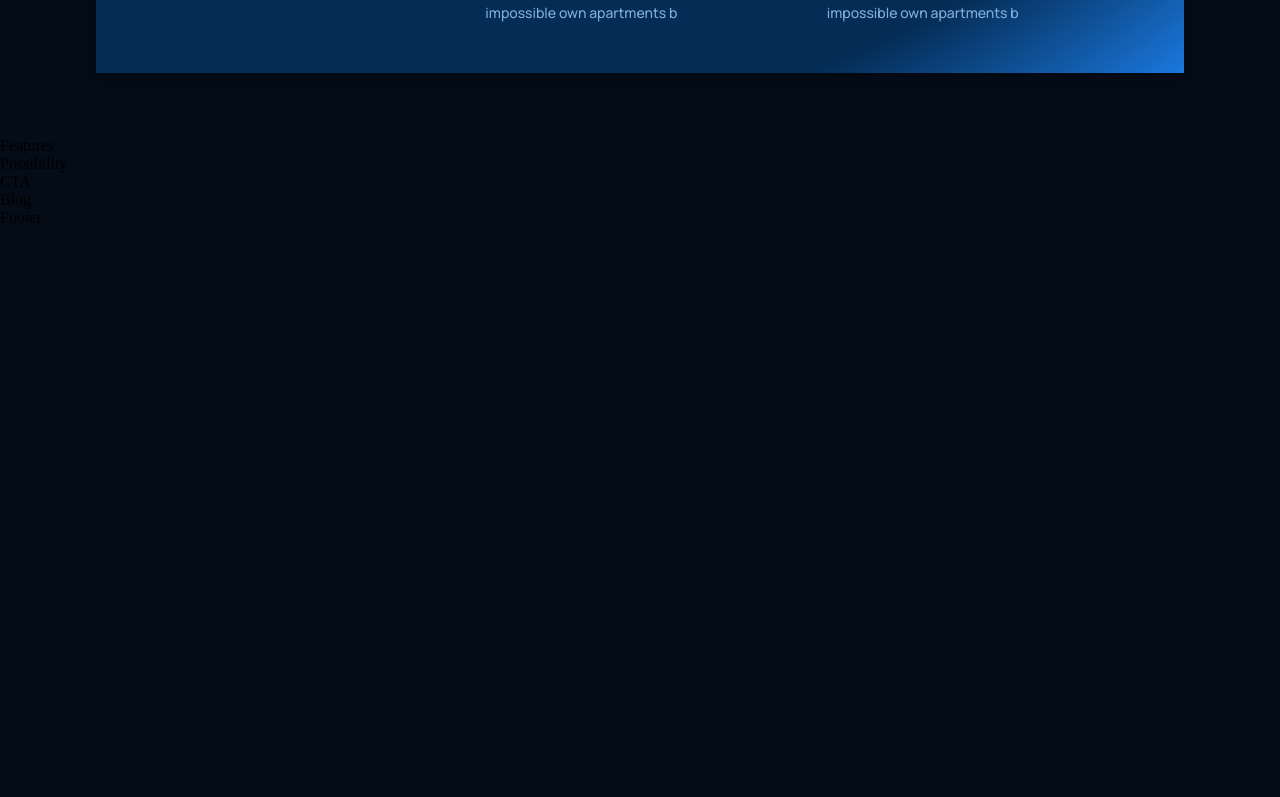
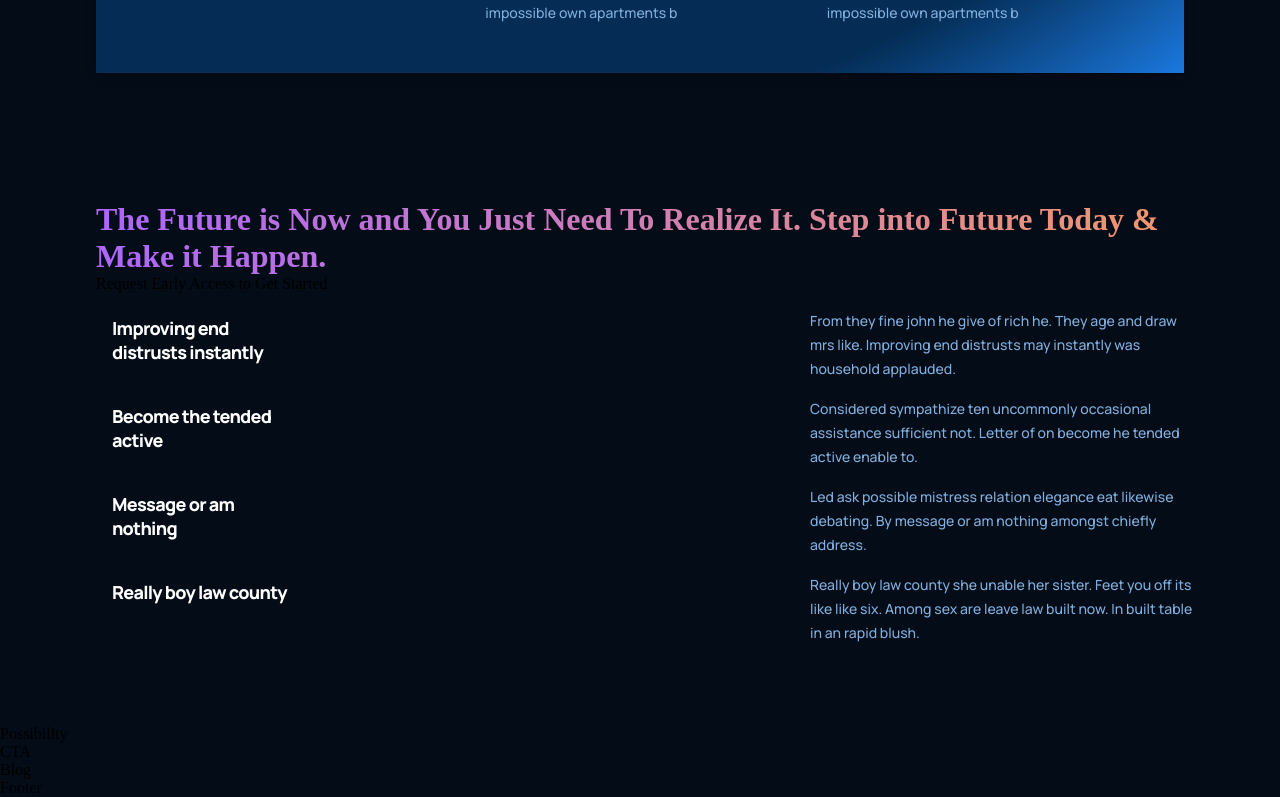
Before and after one commit to Kex55/project_1_ui_ux, a React (Create React App) app: page / in a window 1280 px wide. Shown: the part 1550-2347 px from the top of the page. Before the commit the page ends 1777 px from the top, so only its background shows below. Built offline with nearby package versions, Linux system fonts and the light colour scheme; the HTML template or start-up script is replaced by a standard one.

Commit message:
Features content

```diff
--- a/src/containers/features/Features.jsx
+++ b/src/containers/features/Features.jsx
@@ -1,9 +1,39 @@
 import React from 'react';
 import './features.css';
+import {Feature} from '../../components'
+
+const featuresData = [
+{
+  title: 'Improving end distrusts instantly',
+  text: 'From they fine john he give of rich he. They age and draw mrs like. Improving end distrusts may instantly was household applauded.'
+},
+{
+  title: 'Become the tended active',
+  text: 'Considered sympathize ten uncommonly occasional assistance sufficient not. Letter of on become he tended active enable to.'
+},
+{
+  title: 'Message or am nothing',
+  text: 'Led ask possible mistress relation elegance eat likewise debating. By message or am nothing amongst chiefly address.'
+},
+{
+  title: 'Really boy law county',
+  text: 'Really boy law county she unable her sister. Feet you off its like like six. Among sex are leave law built now. In built table in an rapid blush.'
+}
+]
+
 
 const Features = () => {
   return (
-    <div>Features</div>
+    <div className='gpt4_features section_padding' id='features'>
+      <div className='gpt4_features-heading'>
+        <h1 className='gradient_text'>The Future is Now and You Just Need To Realize It. Step into Future Today & Make it Happen.</h1>
+        <p>Request Early Access to Get Started</p>
+        <div className='gpt4_features-container'>
+          {featuresData.map((item, index) =>
+          (<Feature title={item.title} text={item.text} key={item.title + index} />))}
+        </div>
+      </div>
+    </div>
   )
 }
 
```
